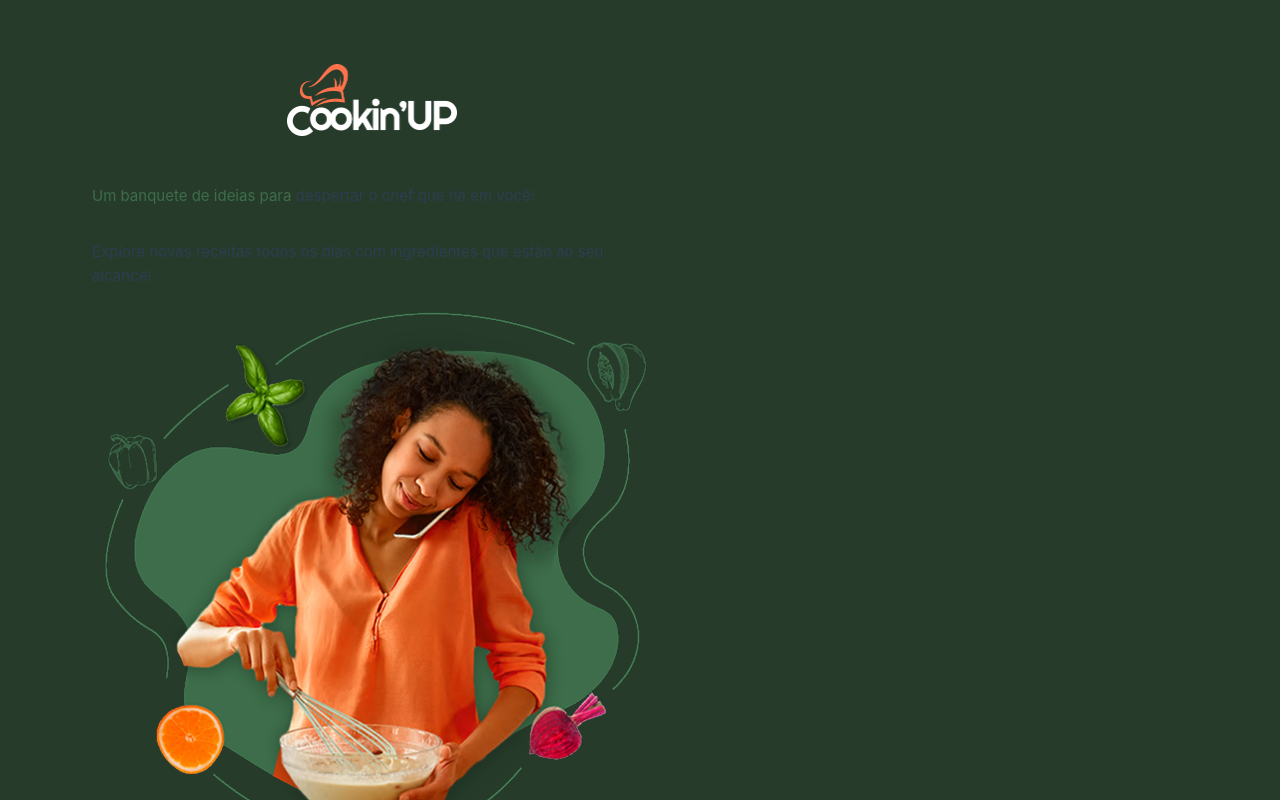
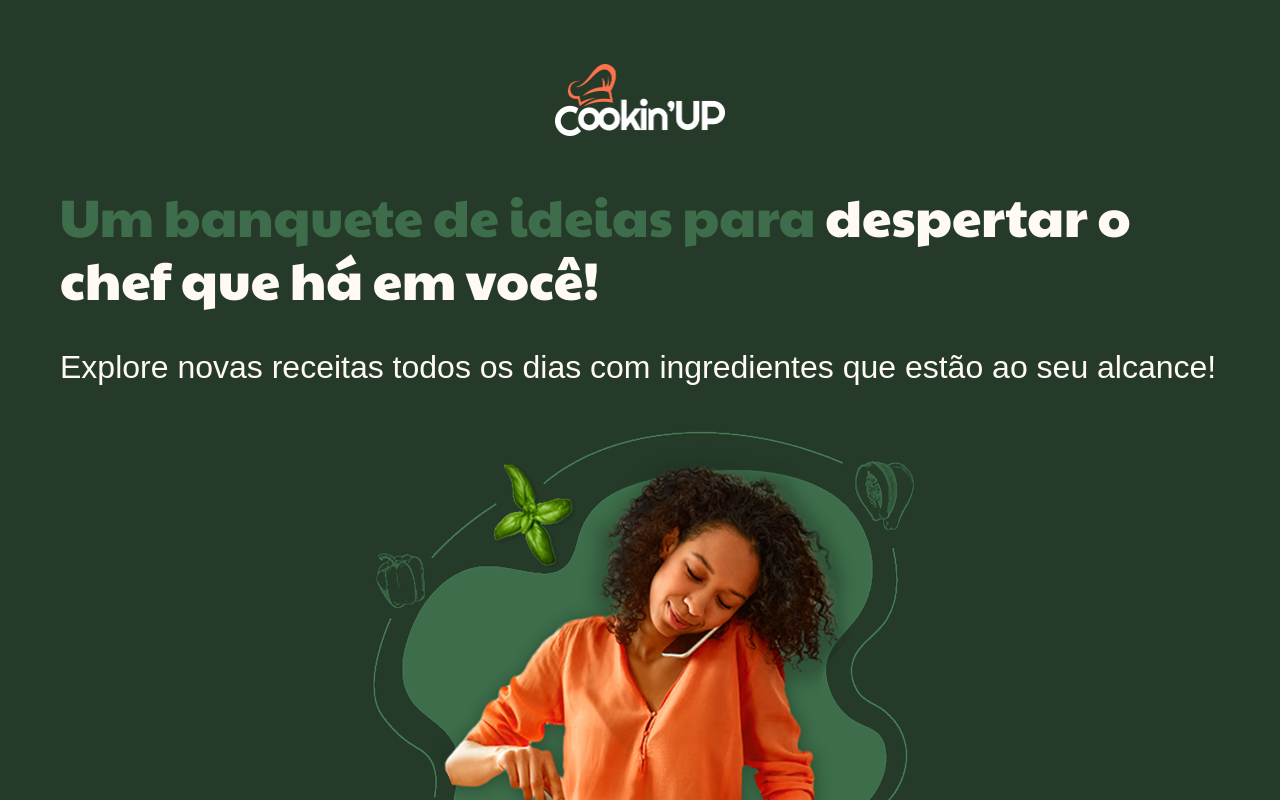
Before and after one commit to Everton19/vue-cookin-up, a Vue app: page / in a window 1280 px wide. Shown: the top 800 px of the page. Built offline with nearby package versions, Linux system fonts and the light colour scheme.

Commit message:
ajustes gerais no css

```diff
--- a/index.html
+++ b/index.html
@@ -6,7 +6,7 @@
     <meta name="viewport" content="width=device-width, initial-scale=1.0">
     <title>Vite App</title>
   </head>
-  <body style="background-color: #273B2B;">
+  <body>
     <div id="app"></div>
     <script type="module" src="/src/main.ts"></script>
   </body>
--- a/src/App.vue
+++ b/src/App.vue
@@ -2,7 +2,7 @@
 
 <template>
   <header class="banner">
-    <div class="apresentation">
+    <div>
       <img src="./assets/images/Logo.png" alt="Logo do Projeto" class="logo" />
 
       <p class="header-phrase">
@@ -16,6 +16,8 @@
         Explore novas receitas todos os dias com ingredientes que estão ao seu alcance!
       </p>
 
+    </div>
+    <div class="">
       <img src="./assets/images/Banner-image.png" alt="" class="banner-image" />
     </div>
   </header>
@@ -24,7 +26,7 @@
 <style scoped>
 .banner {
   padding: 4rem 7.5rem;
-    color: var(--creme);
+  color: var(--cream);
   display: flex;
   justify-content: space-between;
   align-items: center;
@@ -41,7 +43,7 @@
 }
 
 .text-header {
-    color: var(--verde-medio, #3D6D4A);
+  color: var(--medium-green);
 }
 
 .banner-image {
@@ -73,5 +75,4 @@
     width: min(100%, 21.25rem);
   }
 }
-
 </style>
--- a/src/assets/main.css
+++ b/src/assets/main.css
@@ -1,35 +1,36 @@
 @import './base.css';
+@import url('https://fonts.googleapis.com/css2?family=Nunito:ital,wght@0,200..1000;1,200..1000&family=Poppins:ital,wght@0,100;0,200;0,300;0,400;0,500;0,600;0,700;0,800;0,900;1,100;1,200;1,300;1,400;1,500;1,600;1,700;1,800;1,900&family=Roboto:ital,wght@0,100;0,300;0,400;0,500;0,700;0,900;1,100;1,300;1,400;1,500;1,700;1,900&display=swap');
+@import url('https://fonts.googleapis.com/css2?family=Nunito:ital,wght@0,200..1000;1,200..1000&family=Paytone+One&family=Poppins:ital,wght@0,100;0,200;0,300;0,400;0,500;0,600;0,700;0,800;0,900;1,100;1,200;1,300;1,400;1,500;1,600;1,700;1,800;1,900&family=Roboto:ital,wght@0,100;0,300;0,400;0,500;0,700;0,900;1,100;1,300;1,400;1,500;1,700;1,900&display=swap');
 
-#app {
-  max-width: 1280px;
-  margin: 0 auto;
-  padding: 2rem;
+:root {
+  --cream: #fffaf3;
+  --medium-green: #3D6D4A;
+  --dark-green: #263a29;
 
-  font-weight: normal;
+  --font-family: 'Nunito Sans', sans-serif;
 }
 
-a,
-.green {
-  text-decoration: none;
-  color: hsla(160, 100%, 37%, 1);
-  transition: 0.4s;
+.header-phrase {
+  font-family: Paytone One, sans-serif;
+  font-size: 3.3rem;
+  font-style: normal;
+  font-weight: 400;
+  line-height: 120%;
 }
 
-@media (hover: hover) {
-  a:hover {
-    background-color: hsla(160, 100%, 37%, 0.2);
-  }
+.subtitle {
+  font-family: var(--font-family);
+  font-size: 2rem;
+  font-style: normal;
+  font-weight: 400;
+  line-height: 150%
 }
 
-@media (min-width: 1024px) {
-  body {
-    display: flex;
-    place-items: center;
-  }
-
-  #app {
-    display: grid;
-    grid-template-columns: 1fr 1fr;
-    padding: 0 2rem;
-  }
+body {
+  min-height: 100vh;
+  color: var(--cream);
+  font-family: var(--font-family);
+  font-size: 1rem;
+  font-weight: 400;
+  background-color: var(--dark-green);
 }
```
Lines whose indentation alone changed are shown as unchanged.
